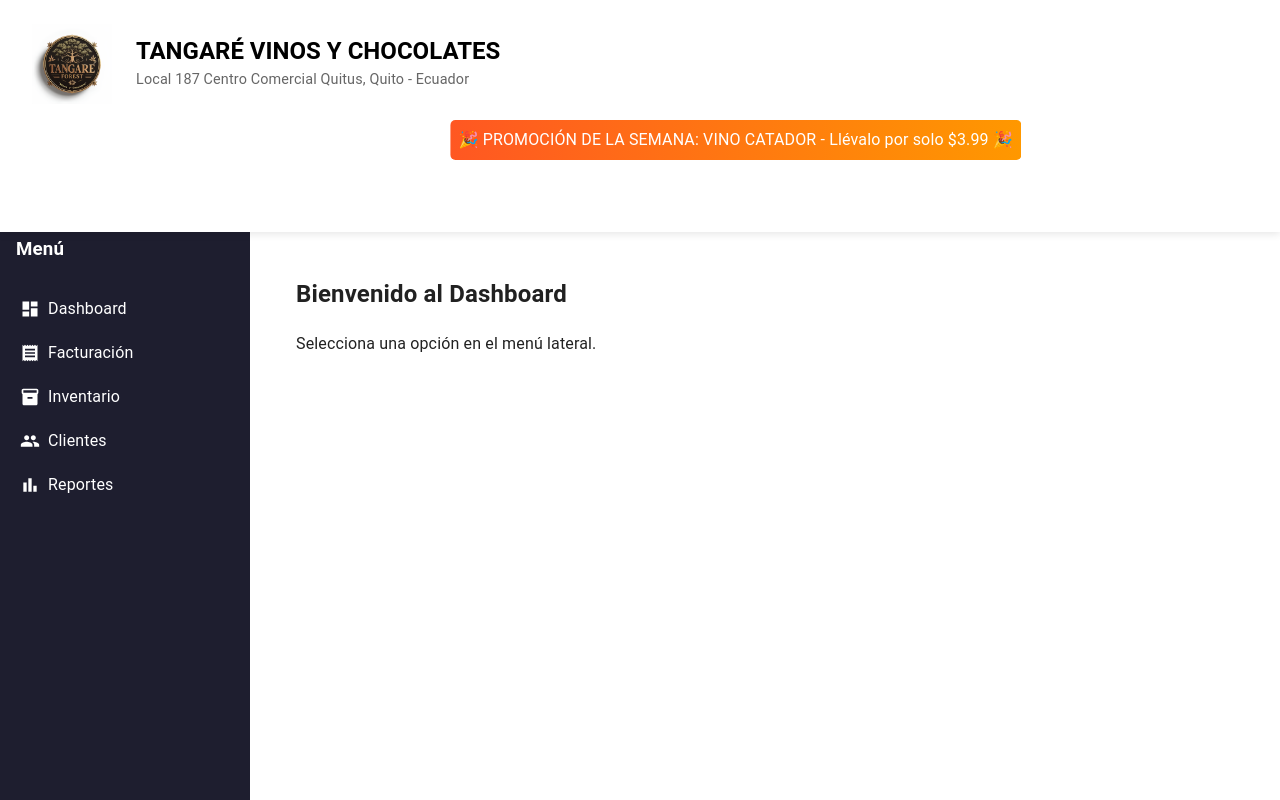
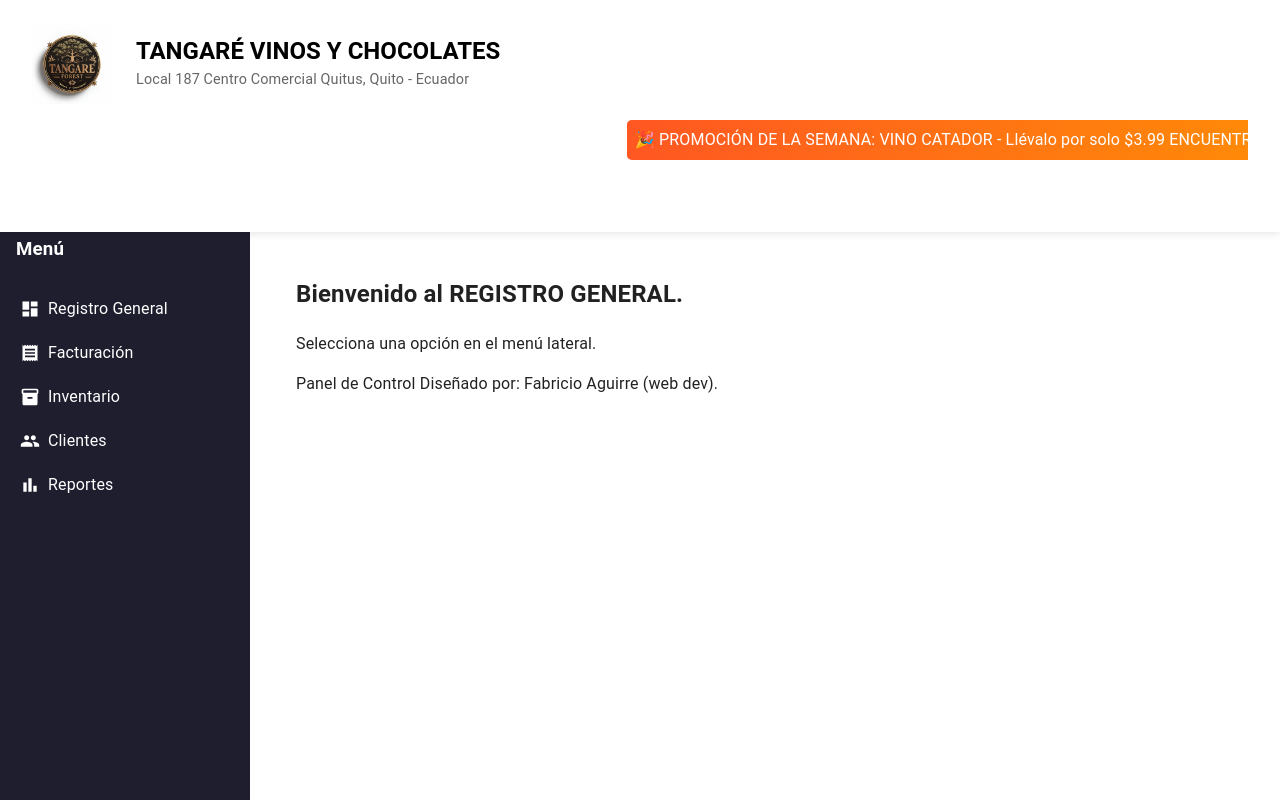
Before and after one commit to tangare187quitus/registro, a React (Vite) app: page / in a window 1280 px wide. Built offline with nearby package versions, Linux system fonts and the light colour scheme; some icons are missing.

Commit message:
Cambio de NOmbre de Dashboard a Registro General 20250514

```diff
--- a/src/components/Header.jsx
+++ b/src/components/Header.jsx
@@ -8,7 +8,7 @@
 import logo from '../assets/images/logo.png';
 
 function Header({ darkMode, toggleDarkMode }) {
-  const [promo, setPromo] = useState('🎉 PROMOCIÓN DE LA SEMANA: VINO CATADOR - Llévalo por solo $3.99 🎉');
+  const [promo, setPromo] = useState('🎉 PROMOCIÓN DE LA SEMANA: VINO CATADOR - Llévalo por solo $3.99 ENCUENTRANOS EN LAS FERIAS🎉');
   const [openModal, setOpenModal] = useState(false);
 
   return (
--- a/src/components/Sidebar.jsx
+++ b/src/components/Sidebar.jsx
@@ -45,7 +45,7 @@
               width: '100%',
             }}
           >
-            <ListItemText primary="Dashboard" />
+            <ListItemText primary="Registro General" />
           </Button>
         </ListItem>
         <ListItem disablePadding>
--- a/src/pages/Inicio.jsx
+++ b/src/pages/Inicio.jsx
@@ -3,8 +3,9 @@
 function Inicio() {
   return (
     <div style={{ padding: '2rem' }}>
-      <h2>Bienvenido al Dashboard</h2>
+      <h2>Bienvenido al REGISTRO GENERAL.</h2>
       <p>Selecciona una opción en el menú lateral.</p>
+      <p>Panel de Control Diseñado por: Fabricio Aguirre (web dev).</p>
     </div>
   );
 }
```
